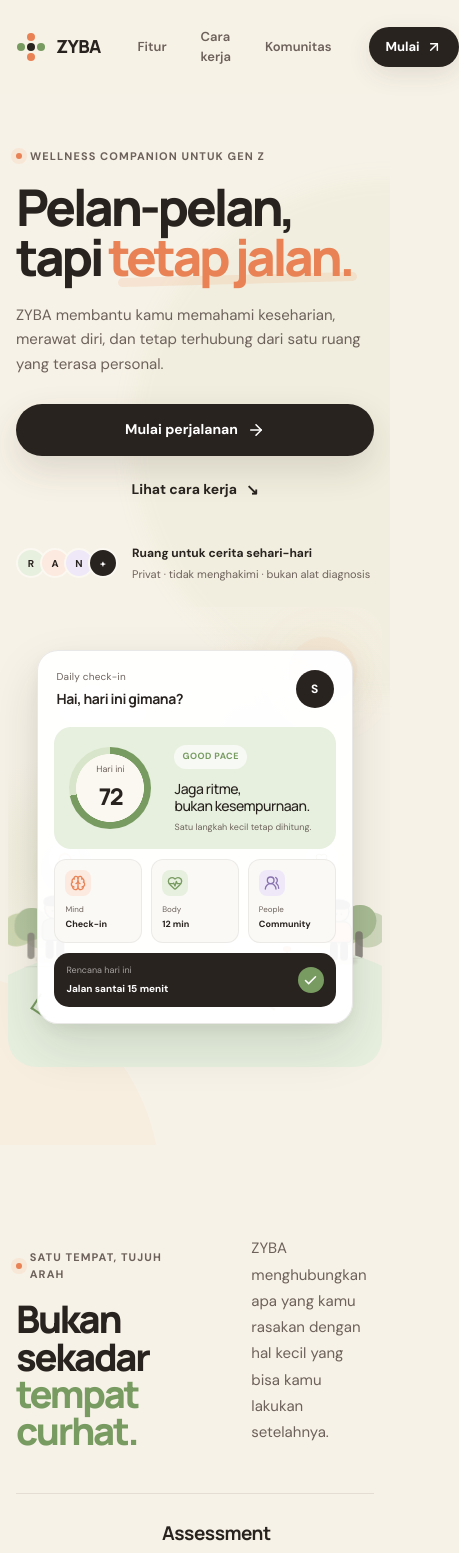
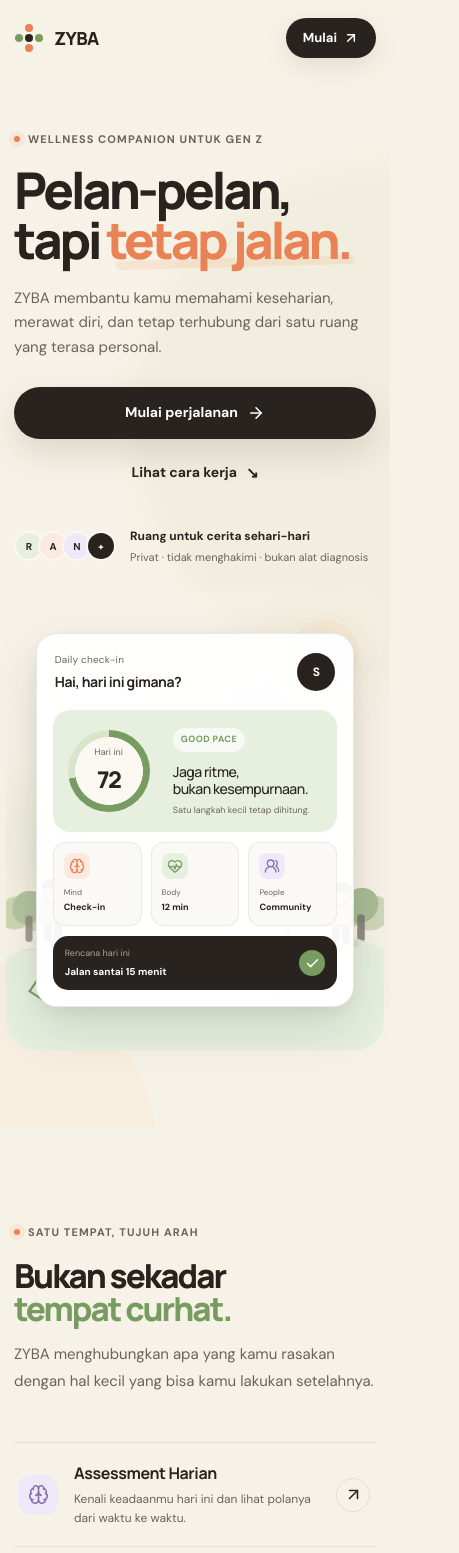
Before and after one commit to syauqiazka/zyba_, a Next.js app: page / in a window 390 px wide. Shown: the top 1553 px of the page, 459 px wide, since content can reach past the window. Built offline with nearby package versions, Linux system fonts and the light colour scheme.

Commit message:
landing dan login

```diff
--- a/src/app/globals.css
+++ b/src/app/globals.css
@@ -62,11 +62,6 @@ a:focus-visible,
 button:focus-visible {
   outline: 3px solid rgba(233, 130, 85, 0.45);
   outline-offset: 3px;
-}
-
-main button:not([aria-hidden]),
-main a:not([aria-hidden]) {
-  position: relative;
 }
 
 main input,
@@ -2829,6 +2824,53 @@ main select:focus {
 }
 
 @media (max-width: 768px) {
+  /* Navigation */
+  .landing-nav-links {
+    display: none !important;
+  }
+
+  .landing-container {
+    width: min(100% - 28px, 1180px);
+  }
+
+  /* Features Section */
+  .split-heading {
+    grid-template-columns: 1fr;
+    gap: 16px;
+  }
+
+  .section-heading h2 {
+    font-size: clamp(30px, 8.5vw, 42px);
+  }
+
+  .feature-row {
+    grid-template-columns: 44px minmax(0, 1fr) 36px;
+    gap: 12px;
+    padding: 18px 4px;
+  }
+
+  .feature-number {
+    display: none;
+  }
+
+  .feature-icon {
+    width: 40px;
+    height: 40px;
+  }
+
+  .feature-content strong {
+    font-size: 16px;
+  }
+
+  .feature-content span {
+    font-size: 12px;
+  }
+
+  .feature-arrow {
+    width: 34px;
+    height: 34px;
+  }
+
   .feature-detail {
     display: block;
     padding-bottom: 24px;
@@ -2841,6 +2883,80 @@ main select:focus {
 
   .feature-detail-meta {
     display: none;
+  }
+
+  /* Cara Kerja ZYBA / Journey Section Mobile */
+  .journey-section {
+    padding-top: 40px;
+    padding-bottom: 70px;
+  }
+
+  .journey-card {
+    grid-template-columns: 1fr !important;
+    min-height: auto;
+    border-radius: 26px;
+    overflow: hidden;
+  }
+
+  .journey-copy {
+    padding: 30px 20px 24px;
+  }
+
+  .journey-copy h2 {
+    font-size: clamp(28px, 8vw, 36px);
+    margin: 12px 0 0;
+  }
+
+  .journey-copy > p {
+    font-size: 13px;
+    margin: 14px 0 0;
+    line-height: 1.65;
+  }
+
+  .journey-points {
+    grid-template-columns: 1fr;
+    gap: 14px;
+    margin-top: 24px;
+  }
+
+  .journey-points > div {
+    padding-top: 10px;
+  }
+
+  .journey-visual {
+    min-height: 280px;
+    border-top: 1px solid rgba(59, 42, 32, 0.08);
+  }
+
+  .journey-visual::before {
+    width: 280px;
+    height: 280px;
+  }
+
+  .journey-visual::after {
+    width: 190px;
+    height: 190px;
+  }
+
+  .journey-node {
+    width: 140px;
+    padding: 11px;
+    border-radius: 14px;
+  }
+
+  .node-one {
+    top: 10%;
+    left: 8%;
+  }
+
+  .node-two {
+    top: 36%;
+    right: 8%;
+  }
+
+  .node-three {
+    left: 14%;
+    bottom: 10%;
   }
 }
 
--- a/src/app/login/components/ProfileSecurityFlow.tsx
+++ b/src/app/login/components/ProfileSecurityFlow.tsx
@@ -278,14 +278,6 @@ export default function ProfileSecurityFlow({
         <div className="flex flex-col">
           {/* Header Kubah Organik Hijau */}
           <div className="relative w-full bg-[#E2EBD2] pt-8 pb-10 px-6 flex flex-col items-center">
-            <button
-              type="button"
-              onClick={onSwitchToSignIn}
-              className="absolute left-5 top-5 w-8 h-8 rounded-full bg-white/80 hover:bg-white text-brown-900 flex items-center justify-center text-sm shadow-xs transition-colors"
-              title="Kembali ke Sign In"
-            >
-              ←
-            </button>
             <span className="text-xs font-bold uppercase tracking-widest text-brown-700/70">
               Step 1 of 6 • Profile Setup
             </span>
@@ -353,7 +345,7 @@ export default function ProfileSecurityFlow({
             <button
               type="button"
               onClick={() => setStep("SELECT_AVATAR")}
-              className="absolute left-5 top-5 w-8 h-8 rounded-full bg-white/80 hover:bg-white text-brown-900 flex items-center justify-center text-sm shadow-xs transition-colors"
+              style={{ position: "absolute" }} className="absolute left-5 top-5 z-20 w-8 h-8 rounded-full bg-white/80 hover:bg-white text-brown-900 flex items-center justify-center text-sm shadow-xs transition-colors"
             >
               ←
             </button>
@@ -662,7 +654,7 @@ export default function ProfileSecurityFlow({
             <button
               type="button"
               onClick={() => setStep("PROFILE_SETUP")}
-              className="absolute left-5 top-5 w-8 h-8 rounded-full bg-white/80 hover:bg-white text-brown-900 flex items-center justify-center text-sm shadow-xs transition-colors"
+              style={{ position: "absolute" }} className="absolute left-5 top-5 z-20 w-8 h-8 rounded-full bg-white/80 hover:bg-white text-brown-900 flex items-center justify-center text-sm shadow-xs transition-colors"
             >
               ←
             </button>
@@ -831,7 +823,7 @@ export default function ProfileSecurityFlow({
             <button
               type="button"
               onClick={() => setStep("PASSWORD_STRENGTH")}
-              className="absolute left-5 top-5 w-8 h-8 rounded-full bg-white/80 hover:bg-white text-brown-900 flex items-center justify-center text-sm shadow-xs transition-colors"
+              style={{ position: "absolute" }} className="absolute left-5 top-5 z-20 w-8 h-8 rounded-full bg-white/80 hover:bg-white text-brown-900 flex items-center justify-center text-sm shadow-xs transition-colors"
             >
               ←
             </button>
@@ -1008,7 +1000,7 @@ export default function ProfileSecurityFlow({
             <button
               type="button"
               onClick={() => setStep("OTP_VERIFY")}
-              className="absolute left-5 top-5 w-8 h-8 rounded-full bg-white/80 hover:bg-white text-brown-900 flex items-center justify-center text-sm shadow-xs transition-colors"
+              style={{ position: "absolute" }} className="absolute left-5 top-5 z-20 w-8 h-8 rounded-full bg-white/80 hover:bg-white text-brown-900 flex items-center justify-center text-sm shadow-xs transition-colors"
             >
               ←
             </button>
@@ -1094,7 +1086,7 @@ export default function ProfileSecurityFlow({
             <button
               type="button"
               onClick={() => setStep("FINGERPRINT")}
-              className="absolute left-5 top-5 w-8 h-8 rounded-full bg-white/80 hover:bg-white text-brown-900 flex items-center justify-center text-sm shadow-xs transition-colors"
+              style={{ position: "absolute" }} className="absolute left-5 top-5 z-20 w-8 h-8 rounded-full bg-white/80 hover:bg-white text-brown-900 flex items-center justify-center text-sm shadow-xs transition-colors"
             >
               ←
             </button>
--- a/src/app/login/components/SignInCard.tsx
+++ b/src/app/login/components/SignInCard.tsx
@@ -175,7 +175,8 @@ export default function SignInCard({
                   (value) => !value
                 )
               }
-              className="absolute right-3 top-1/2 flex h-9 w-9 -translate-y-1/2 items-center justify-center rounded-xl text-brown-700/50 transition-colors hover:bg-brown-900/5 hover:text-brown-900"
+              style={{ position: "absolute" }}
+              className="absolute right-3 top-1/2 -translate-y-1/2 flex h-9 w-9 items-center justify-center rounded-xl text-brown-700/50 transition-colors hover:bg-brown-900/5 hover:text-brown-900 z-10"
               aria-label={
                 showPassword
                   ? "Sembunyikan kata sandi"
--- a/src/components/landing/LandingHeader.tsx
+++ b/src/components/landing/LandingHeader.tsx
@@ -82,7 +82,7 @@ export default function LandingHeader() {
         </Link>
 
         <nav
-          className="landing-nav-links"
+          className="landing-nav-links hidden md:flex"
           aria-label="Navigasi utama"
         >
           {NAV_ITEMS.map((item) => (
```
